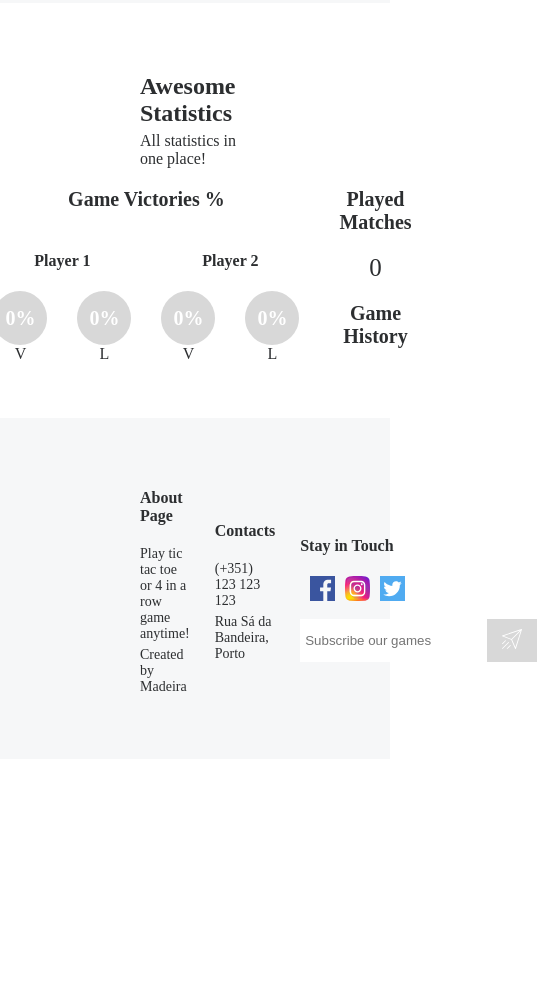
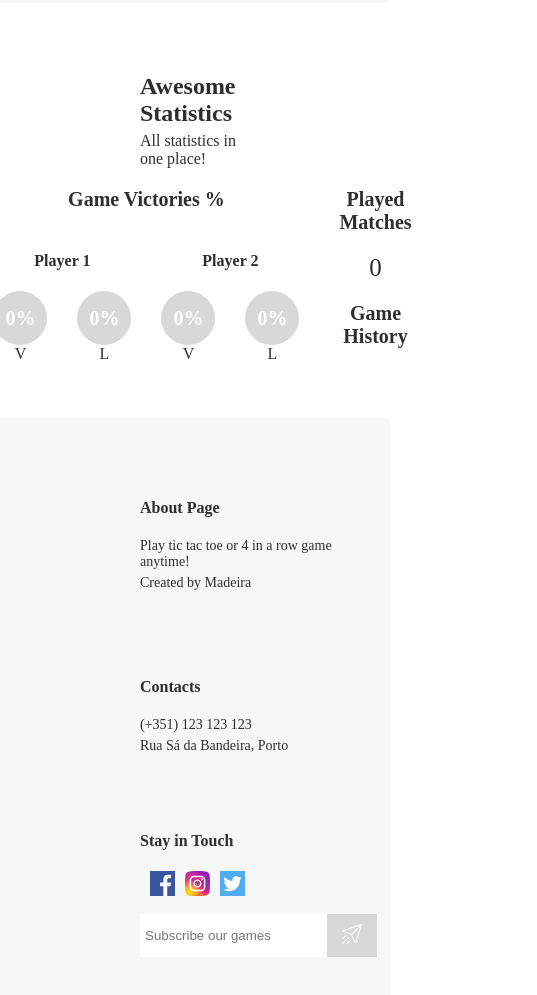
Before and after one commit to mmadeiraa/frontend-interview, a React app: page / in a window 390 px wide. Shown: the part 1708-2703 px from the top of the page, 537 px wide, since content can reach past the window. Before the commit the page ends 2467 px from the top, so only its background shows below. Built offline with nearby package versions, Linux system fonts and the light colour scheme; a web font is replaced by a local one.

Commit message:
Update footer grid

```diff
--- a/src/components/Footer/style.scss
+++ b/src/components/Footer/style.scss
@@ -8,6 +8,13 @@ footer {
   grid-template-columns: 2fr 1fr 1fr;
   gap: 0px 25px;
   align-items: center;
+
+  @media (max-width: 960px) {
+    grid-template-columns: 1fr;
+    grid-template-rows: repeat(3, 1fr);
+    gap: 25px 25px;
+    align-items: center;
+  }
 
   ul {
     list-style: none;
```
